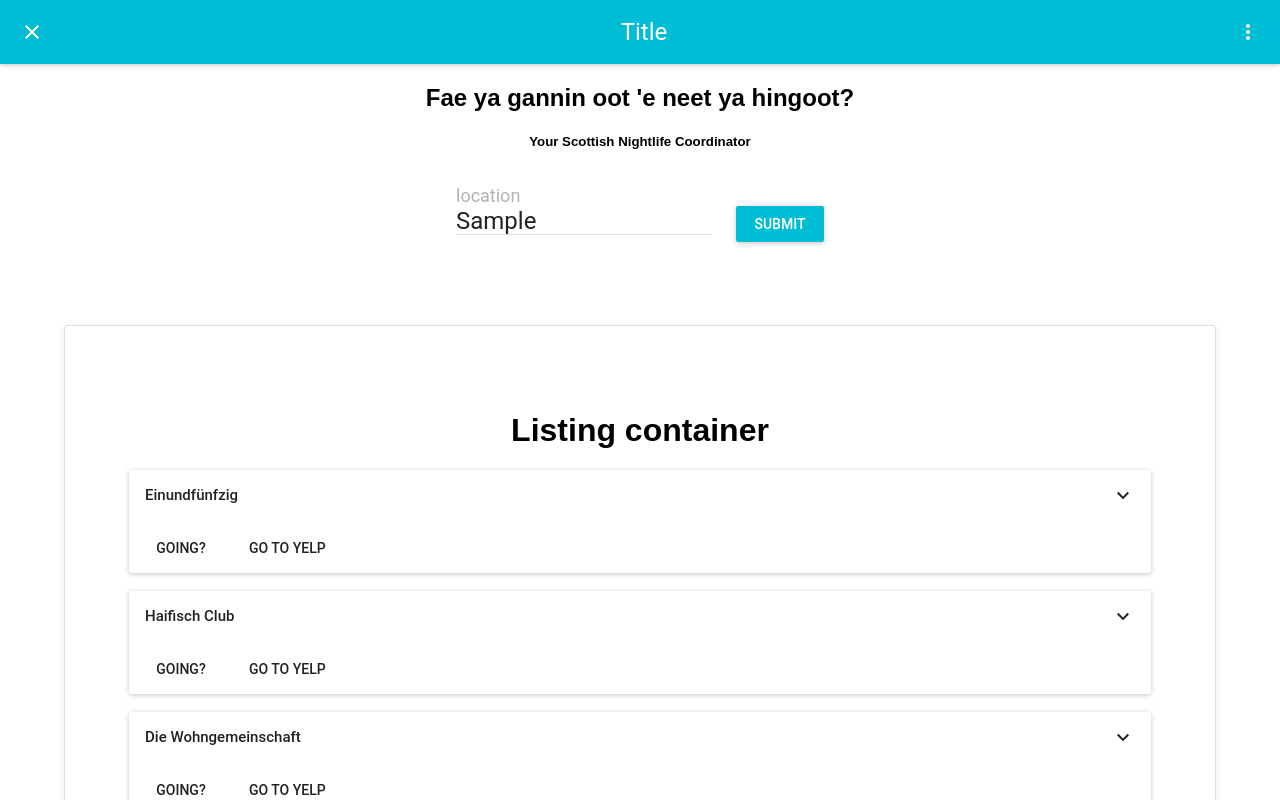
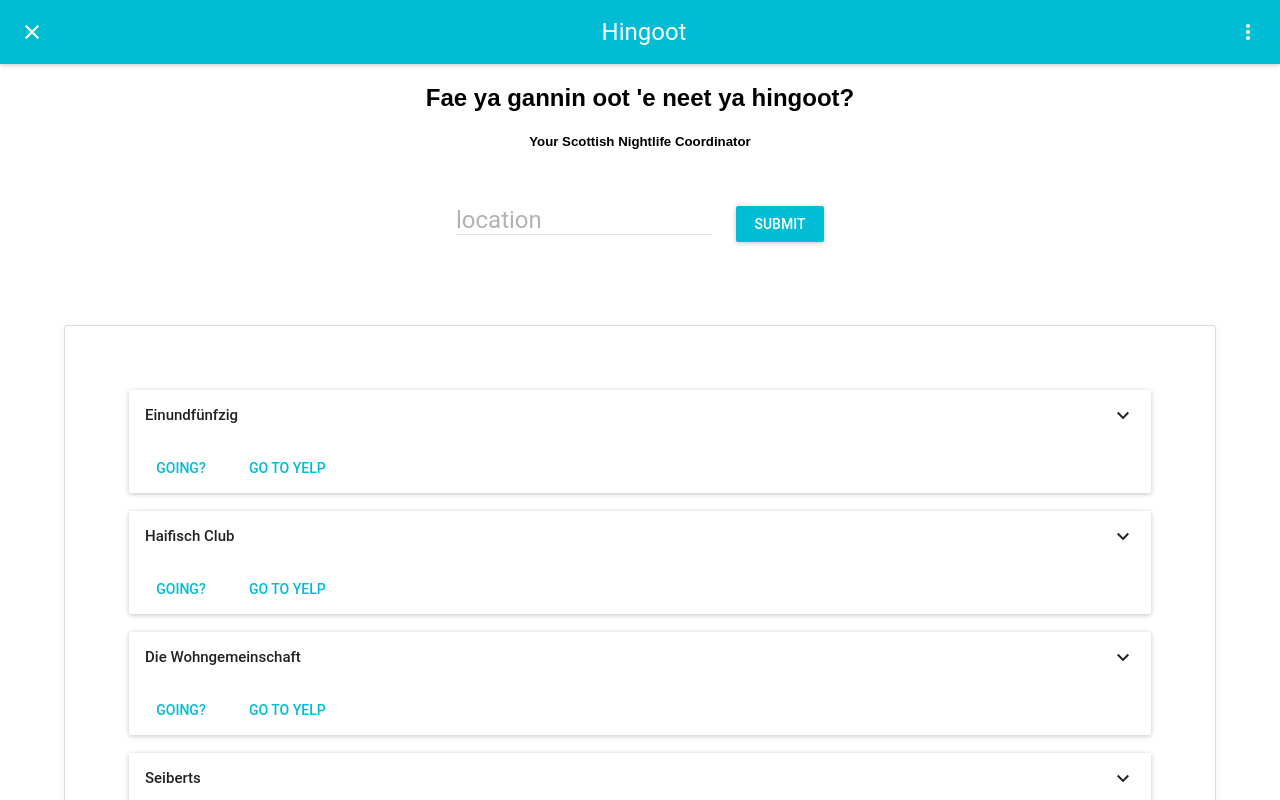
Before and after one commit to Joegrundman/hingoot, a React (Create React App) app: page / in a window 1280 px wide. Both pictures are taken after typing "Sample" into the empty fields and a click on the button "SUBMIT". Shown: the top 800 px of the page. Built offline with nearby package versions, Linux system fonts and the light colour scheme; no server answers; the HTML template or start-up script is replaced by a standard one; what react-tap-event-plugin would draw is missing.

Commit message:
loading spinner added and title

```diff
--- a/src/App.js
+++ b/src/App.js
@@ -1,5 +1,4 @@
 import React, { Component } from 'react';
-import logo from './logo.svg';
 import Search from './components/Search/Search'
 import ListingContainer from './components/ListingContainer/ListingContainer'
 import Navbar from './components/Navbar/Navbar'
@@ -39,11 +38,9 @@ class App extends Component {
   }
 
   render() {
-    var img = '<img src={logo} className="App-logo" alt="logo" />'
-
     return (
       <div className="App">
-        <Navbar />
+        <Navbar title="Hingoot"/>
         <h2>Fae ya gannin oot 'e neet ya hingoot?</h2>
         <h5>Your Scottish Nightlife Coordinator</h5>
         <Search onGetSearchResults={this.handleSearchResults}/>
--- a/src/components/Listing/Listing.js
+++ b/src/components/Listing/Listing.js
@@ -13,8 +13,12 @@ class Listing extends React.Component {
                 actAsExpander={true}
                 showExpandableButton={true} />
                 <CardActions>
-                    <FlatButton label="Going?" />
-                    <FlatButton label="Go to Yelp" />
+                    <FlatButton
+                    primary={true}
+                    label="Going?" />
+                    <FlatButton
+                    primary={true}
+                    label="Go to Yelp" />
 
                 </CardActions>
                 <CardText expandable={true} >
--- a/src/components/ListingContainer/ListingContainer.js
+++ b/src/components/ListingContainer/ListingContainer.js
@@ -16,7 +16,6 @@ class ListingContainer extends React.Component {
 
         return (
             <div className="ListingContainer">
-            <h1>Listing container</h1>
                 {listings}
             </div>
         )
--- a/src/components/Navbar/Navbar.js
+++ b/src/components/Navbar/Navbar.js
@@ -10,7 +10,7 @@ class Navbar extends React.Component {
     render () {
         return (
             <AppBar
-                title="Title"
+                title={this.props.title}
                 iconElementLeft={<IconButton><NavigationClose /></IconButton>}
                 iconElementRight={
                 <IconMenu
--- a/src/components/Search/Search.js
+++ b/src/components/Search/Search.js
@@ -1,6 +1,7 @@
 import React from 'react'
 import TextField from 'material-ui/TextField'
 import RaisedButton from 'material-ui/RaisedButton'
+import CircularProgress from 'material-ui/CircularProgress'
 import axios from 'axios'
 import './Search.css'
 
@@ -8,6 +9,7 @@ class Search extends React.Component {
     constructor(props) {
         super(props)
         this.state = {
+            loadingAjax: false,
             searchTerm: ''
         }
 
@@ -29,11 +31,25 @@ class Search extends React.Component {
             .then(res => {
                 console.log('success search')
                 this.props.onGetSearchResults(res)
-                this.setState({searchTerm: ''})})
+                this.setState({
+                    loadingAjax: false,
+                    searchTerm: ''
+                })})
             .catch(error => {
-                this.props.onGetSearchResults()
+                // simulates ajax delay - remove timeout function for production
+                setTimeout(() => {
+                    this.props.onGetSearchResults()
+                                this.setState({
+                                    loadingAjax: false,
+                                    searchTerm: ''
+                                })
+
+                }, 2000)
+
                 console.log(error)
             })
+        this.setState({loadingAjax:true})
+
     }
 
     render () {
@@ -54,6 +70,8 @@ class Search extends React.Component {
                     onClick={this.handleSearchClick}
                     primary={true}
                     label="Submit" />
+                    <br />
+                {this.state.loadingAjax ? <CircularProgress /> : null}
             </div>
         )
     }
```
Also changed, not shown: src/logo.svg (deleted), work.txt (added).
